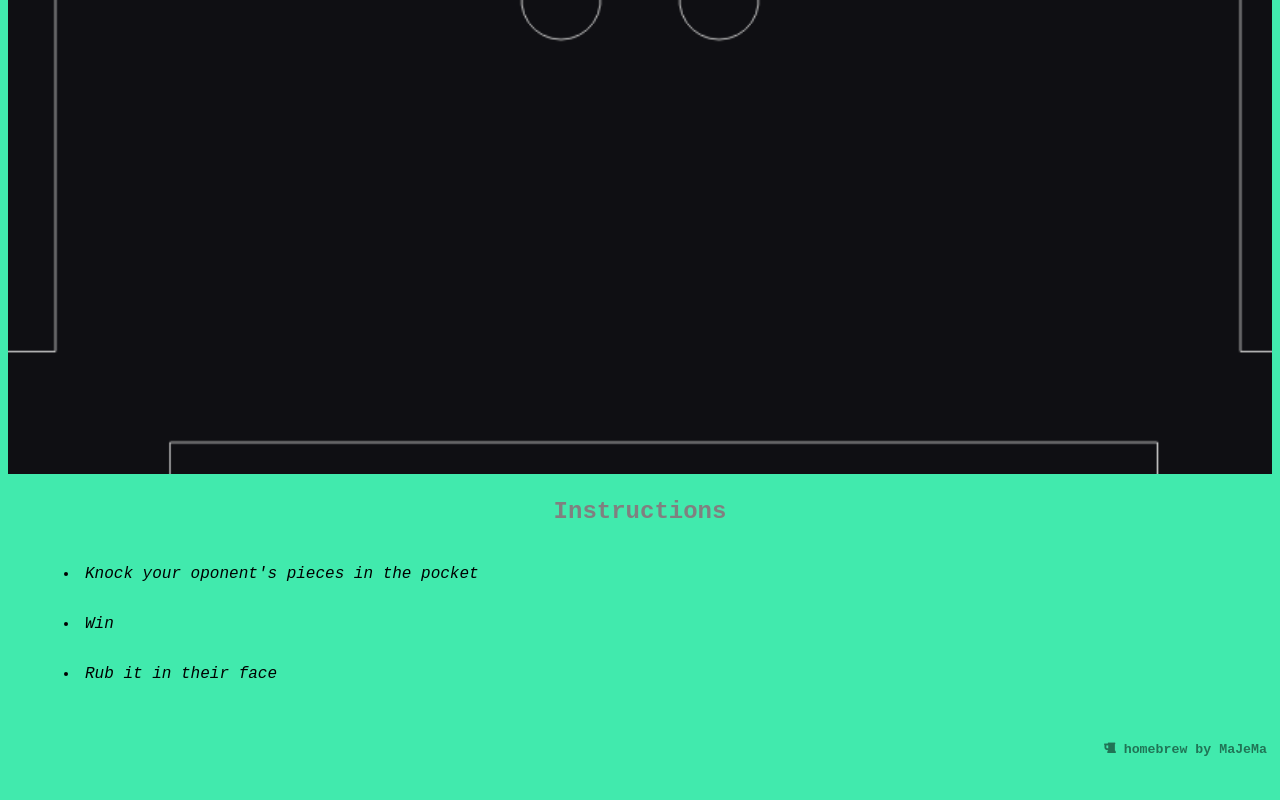
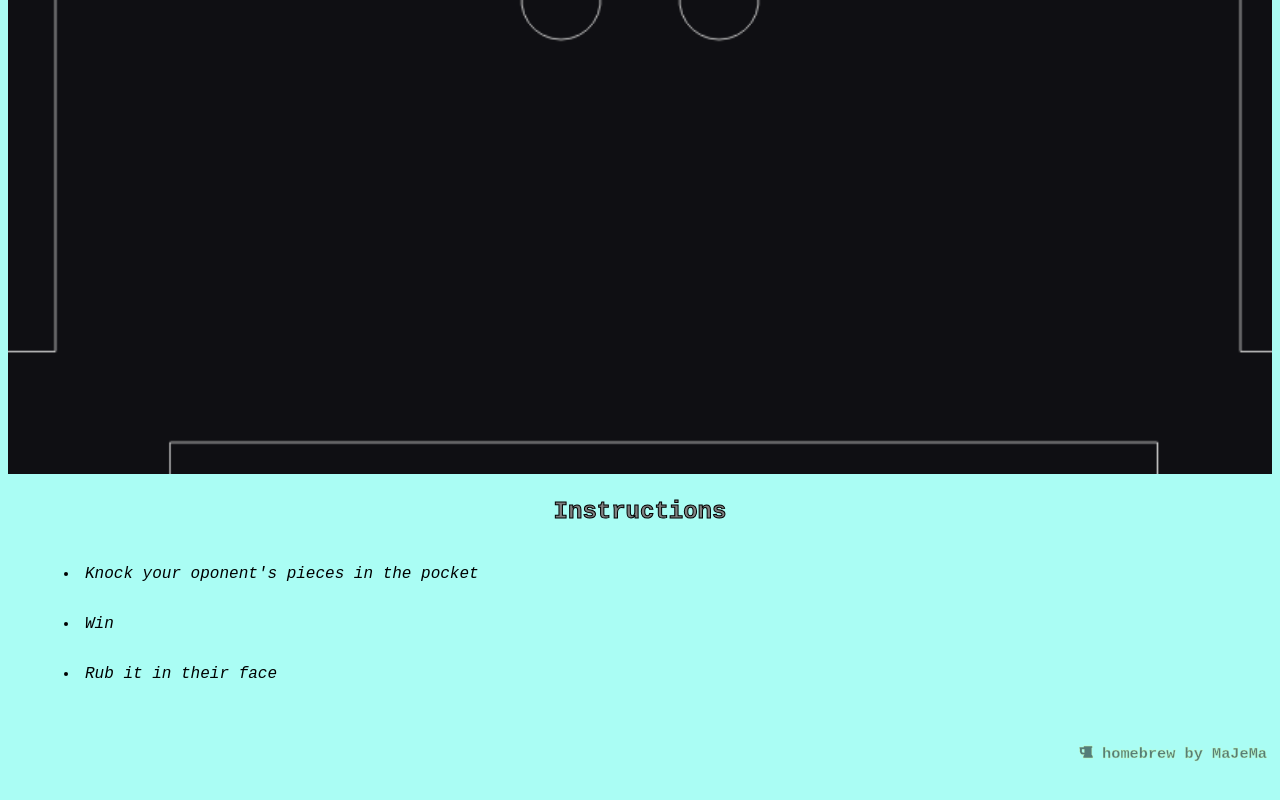
Before and after one commit to jesusargel/pocketknock, a plain HTML site: page index.html in a window 1280 px wide. Shown: the part 574-1374 px from the top of the page. Drawn offline with Linux system fonts and the light colour scheme; animation ran at ten frames a second.

Commit message:
Added borders for some of the text

```diff
--- a/css/styles.css
+++ b/css/styles.css
@@ -1,5 +1,5 @@
 body {
-  background-color: #41EAAD;
+  background-color: #AAFDF4;
 }
 
 h1{
@@ -7,12 +7,16 @@ h1{
   font-size: 250%;
   font-family: "Rockwell Extra Bold","Rockwell Bold",monospace;
   font-style: bold;
+  stroke: 3px;
+  -webkit-text-stroke: 1px gray;
 }
 
 h3{
   color: gray;
   font-family: "Rockwell Extra Bold","Rockwell Bold",monospace;
   font-size: 150%;
+  -webkit-text-stroke: 1px black;
+
 }
 
 ul{
@@ -40,8 +44,9 @@ canvas {
   list-style: none;
   font-family: "Rockwell Extra Bold","Rockwell Bold",monospace;
   opacity: 0.5;
-  font-size: 100%;
+  font-size: 115%;
   margin: auto;
   padding: 5px;
+  -webkit-text-stroke: 0.3px #F6F869;
 
 }
```
